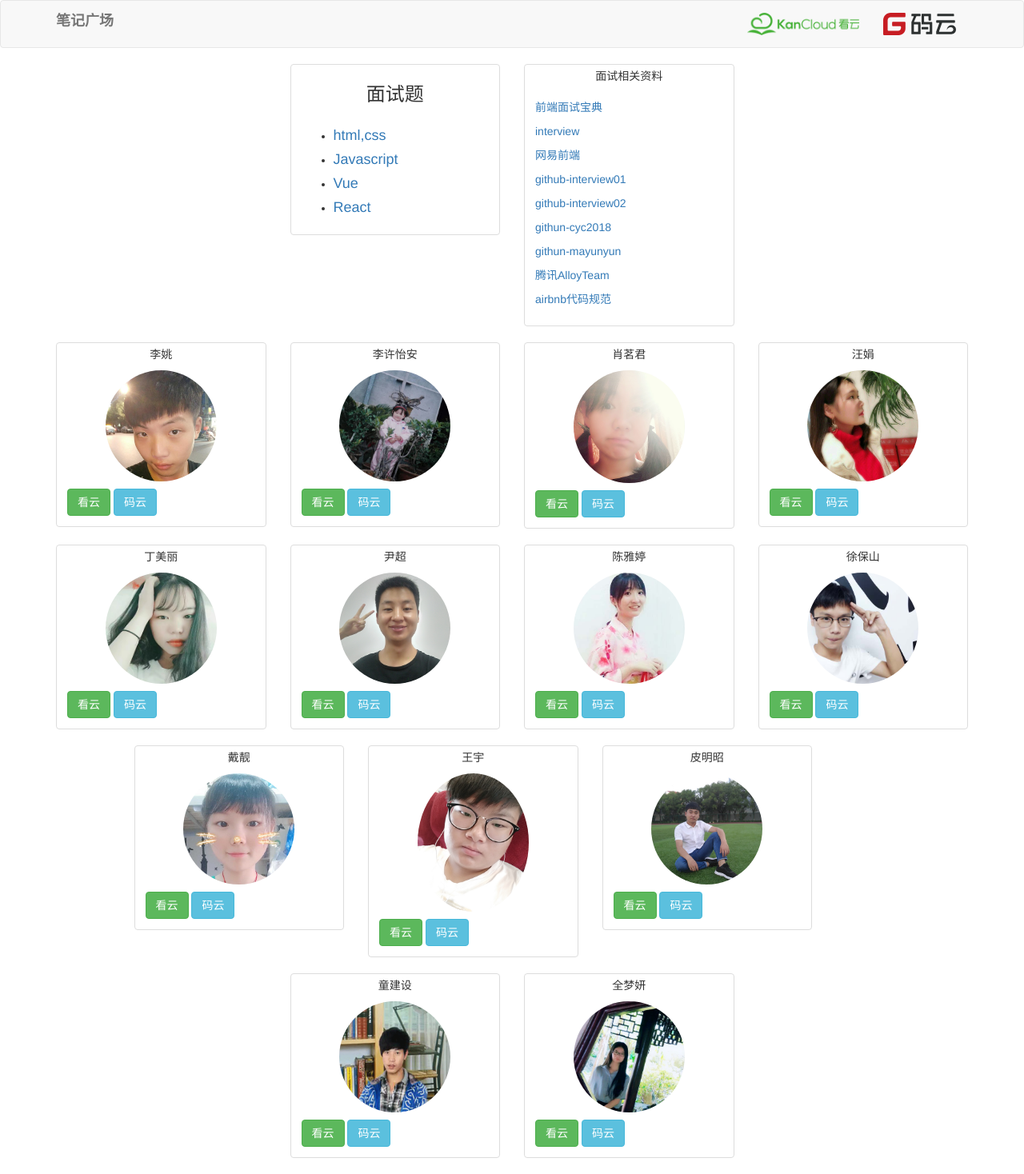
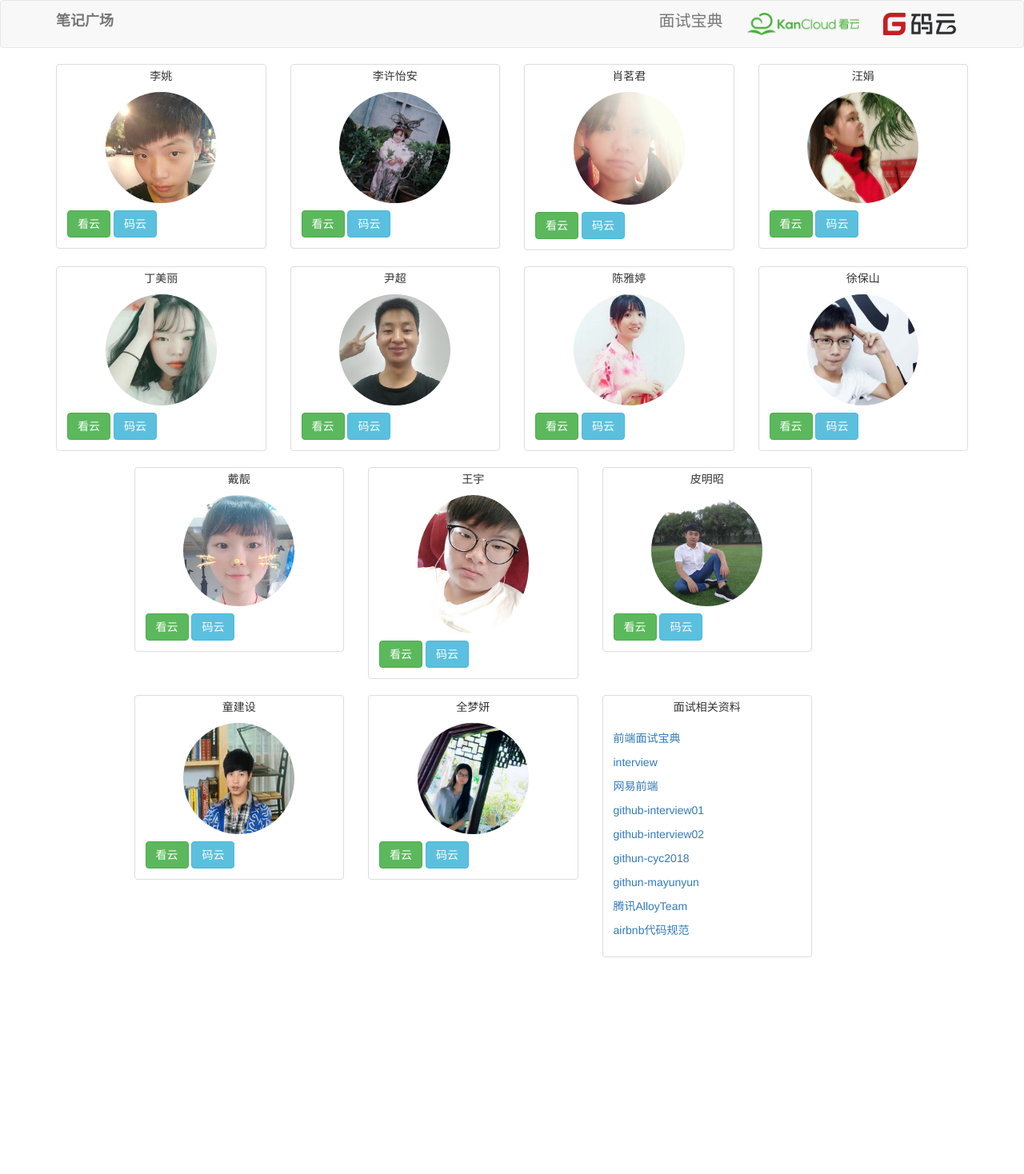
Before and after one commit to chengbenchao/student-note, a plain HTML site: page index.html in a window 1280 px wide. Shown: the whole page at 80% size. After the commit the page ends 1217 px from the top, so only its background shows below. Drawn offline with nearby package versions, Linux system fonts and the light colour scheme.

Commit message:
interview

```diff
--- a/css/index.css
+++ b/css/index.css
@@ -6,3 +6,6 @@
 .thumbnail img{
     width:55%;
 }
+.interview{
+    font-size: 20px;
+}
--- a/index.html
+++ b/index.html
@@ -33,58 +33,17 @@
       <!-- Collect the nav links, forms, and other content for toggling -->
       <div class="collapse navbar-collapse navbar-ex1-collapse">
         <ul class="nav navbar-nav navbar-right">
+          <li><a  class="interview" href="https://chengbenchao.gitee.io/interview/#/">面试宝典</a></li>
           <li><a href="https://www.kancloud.cn/@chengbenchao"><img src="images/kan.png" height="28" alt=""></a></li>
           <li><a href="https://gitee.com/html5_of_the_buddha_department"><img height="28" src="images/logo-black.svg"
                 alt=""></a></li>
+
         </ul>
       </div><!-- /.navbar-collapse -->
     </div>
 
   </nav>
   <div class="container">
-    <div class="row">
-        <div class="col-md-3 col-md-offset-3">
-            <div class="thumbnail">
-              <h3 class="text-center">面试题</h3>
-              <div class="caption">
-                <ul>
-                  <li>
-                    <h4><a href="html/Html,css.pdf">html,css</a></h4>
-                  </li>
-                  <li>
-                    <h4><a href="html/Javascript.pdf">Javascript</a></h4>
-                  </li>
-                  <li>
-                    <h4> <a href="html/Vue.pdf">Vue</a></h4>
-                  </li>
-                  <li>
-                    <h4><a href="html/React.pdf">React</a></h4>
-                  </li>
-                </ul>
-
-              </div>
-            </div>
-          </div>
-      <div class="col-md-3 ">
-        <div class="thumbnail">
-          <p class="text-center">面试相关资料</p>
-          <div class="caption">
-            <p><a href="https://github.com/Wscats/CV/issues/15">前端面试宝典</a></p>
-            <p><a href="https://github.com/qiu-deqing/FE-interview">interview</a></p>
-            <p><a href="https://github.com/yygmind/blog">网易前端</a></p>
-            <p>
-              <a href="https://github.com/h5bp/Front-end-Developer-Interview-Questions">github-interview01</a>
-            </p>
-            <p><a href="https://github.com/helloqingfeng/Awsome-Front-End-learning-resource">github-interview02</a></p>
-            <p><a href="https://github.com/CyC2018/CS-Notes">githun-cyc2018</a></p>
-            <p><a href="https://github.com/markyun/My-blog/tree/master/Front-end-Developer-Questions">githun-mayunyun</a></p>
-            <p><a href="https://github.com/AlloyTeam/Mars">腾讯AlloyTeam</a></p>
-            <p><a href="https://github.com/airbnb/javascript">airbnb代码规范</a></p>
-          </div>
-        </div>
-      </div>
-
-    </div>
     <!-- 李姚组 -->
     <div class="row">
       <div class="col-md-3">
@@ -211,7 +170,7 @@
       </div>
     </div>
     <div class="row">
-      <div class="col-md-3 col-md-offset-3">
+      <div class="col-md-3 col-md-offset-1">
         <div class="thumbnail">
           <p class="text-center">童建设</p>
           <a href="http://www.tongjianshe.top/"><img src="images/tong.png" class="img-circle" alt="..."></a>
@@ -231,7 +190,24 @@
           </div>
         </div>
       </div>
-
+      <div class="col-md-3 ">
+        <div class="thumbnail">
+          <p class="text-center">面试相关资料</p>
+          <div class="caption">
+            <p><a href="https://github.com/Wscats/CV/issues/15">前端面试宝典</a></p>
+            <p><a href="https://github.com/qiu-deqing/FE-interview">interview</a></p>
+            <p><a href="https://github.com/yygmind/blog">网易前端</a></p>
+            <p>
+              <a href="https://github.com/h5bp/Front-end-Developer-Interview-Questions">github-interview01</a>
+            </p>
+            <p><a href="https://github.com/helloqingfeng/Awsome-Front-End-learning-resource">github-interview02</a></p>
+            <p><a href="https://github.com/CyC2018/CS-Notes">githun-cyc2018</a></p>
+            <p><a href="https://github.com/markyun/My-blog/tree/master/Front-end-Developer-Questions">githun-mayunyun</a></p>
+            <p><a href="https://github.com/AlloyTeam/Mars">腾讯AlloyTeam</a></p>
+            <p><a href="https://github.com/airbnb/javascript">airbnb代码规范</a></p>
+          </div>
+        </div>
+      </div>
     </div>
 
   </div>
```
Also changed, not shown: html/images/李姚/2012071410212142.gif (deleted).
